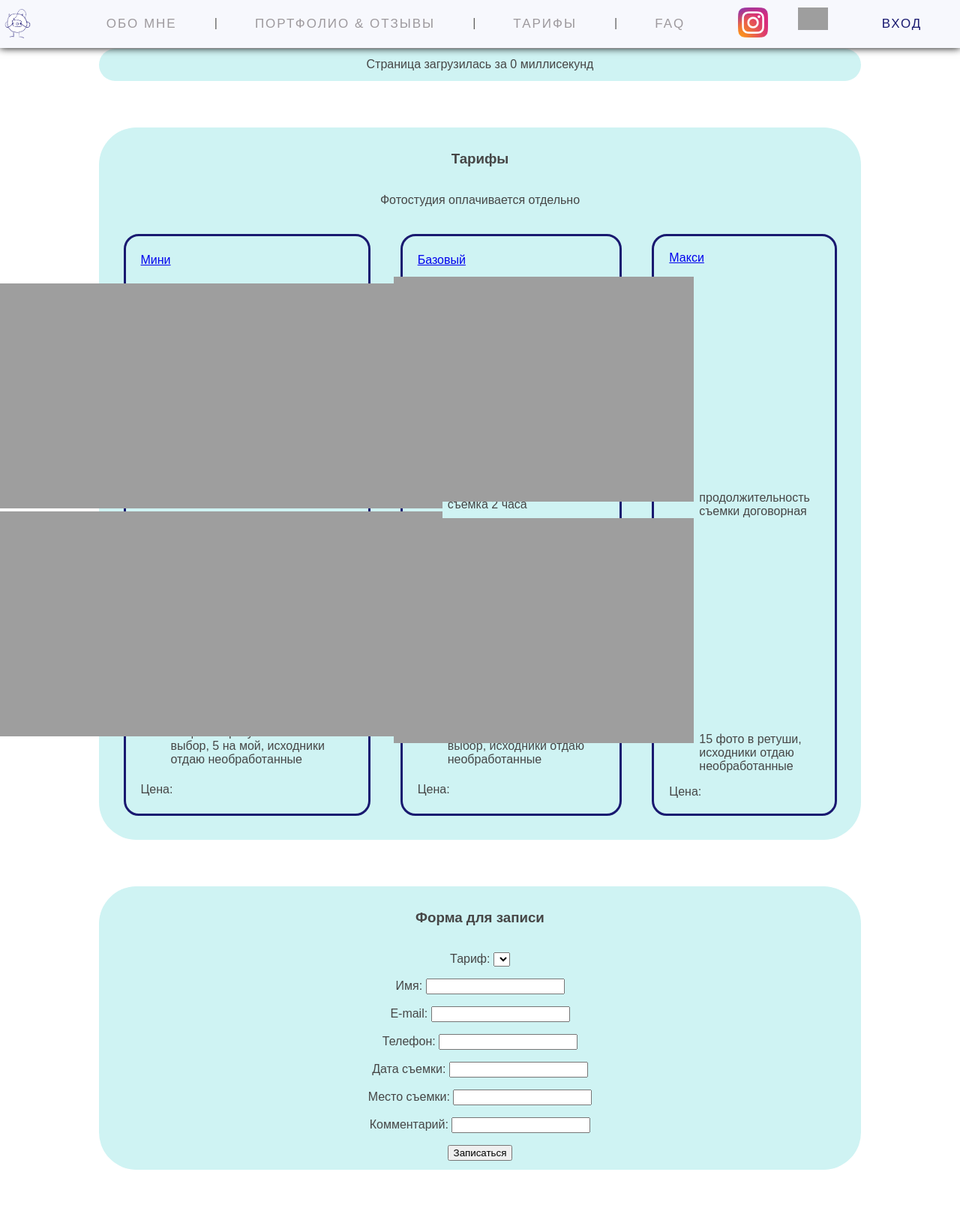
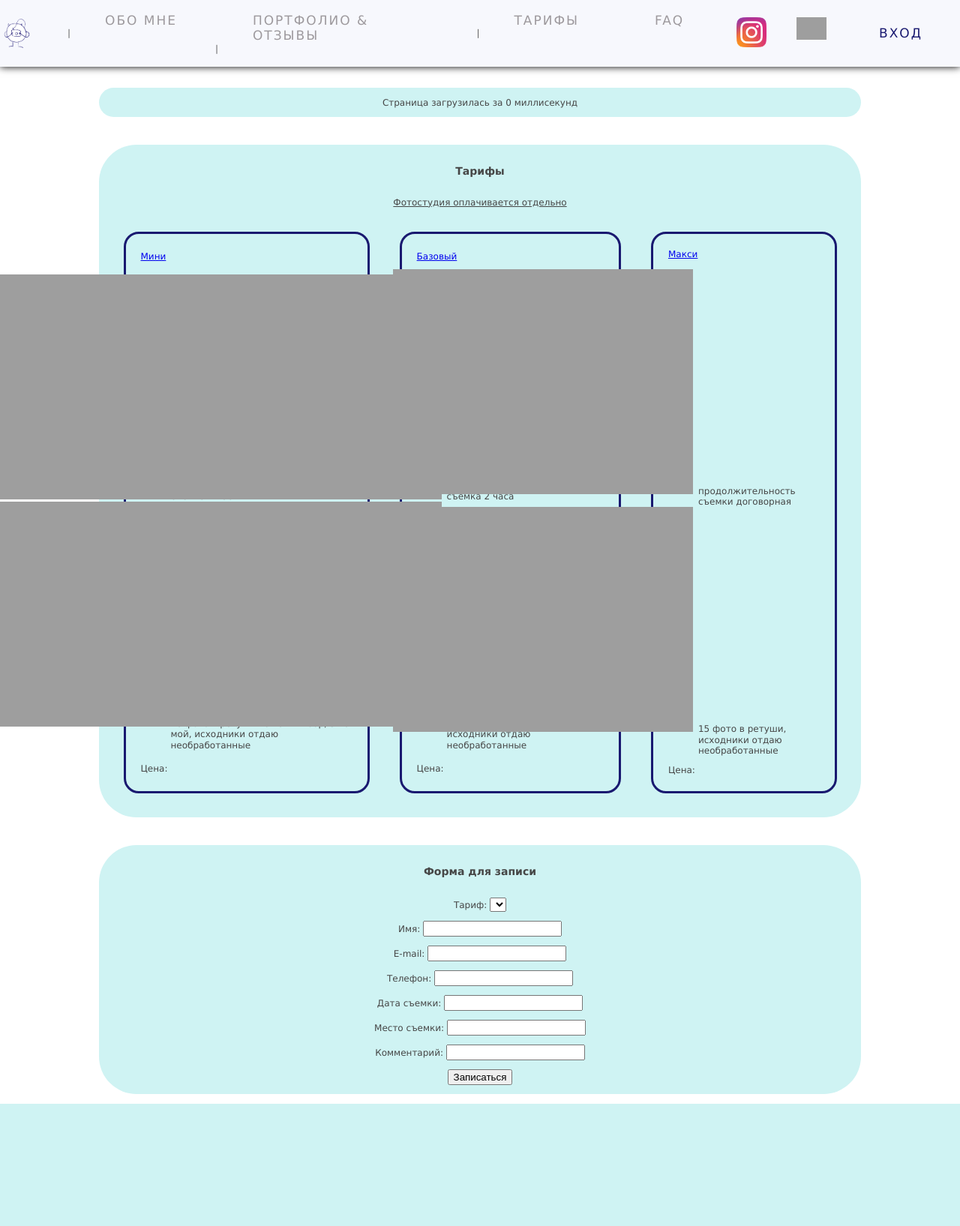
Before and after one commit to sad-bkt/portfolio-2, a Django app: page /tariffs in a window 1280 px wide. Shown: the whole page at 75% size. After the commit the page ends 1472 px from the top, so only its background shows below. Run offline with Django 3.2, Linux system fonts and the light colour scheme; lists and menus that the app fills with data are empty; grey boxes are pictures that could not be loaded.

Commit message:
end of 2 lab

```diff
--- a/main/static/CSS/style.css
+++ b/main/static/CSS/style.css
@@ -1,13 +1,16 @@
 body {
     background-color: white;
     color: #464646;
-    font-family: 'Ubuntu Condensed', sans-serif;
-    //font-size: 25px;
-    //line-height: 1.2;
+    //font-family: 'Fira Sans','Ubuntu Condensed', sans-serif;
+    font-size: 12px;
+    font-family: Verdana, Arial, Helvetica, sans-serif;
+    line-height: 1.2;
+    font-weight: normal;
+    white-space: normal;
 }
 
 main {
-    margin-top: 65px;
+    margin-top: 80px;
 }
 
 header {
@@ -140,7 +143,7 @@
 section {
     // margin: 100px 60px 20px;
     // padding: 20px;
-    margin-bottom: 5%;
+    margin-top: 3%;
     padding: 1%;
     width: 80%;
     display: flex;
@@ -205,6 +208,10 @@
     list-style-position: outside;
 }
 
+.tariffs__text {
+    text-decoration: underline;
+}
+
 .registration-form {
     display: flex;
     text-align: center;
@@ -228,6 +235,10 @@
 .FAQ table tr:nth-child(2n)
 {
     background: white;
+}
+
+.FAQ table caption {
+    font-style: italic;
 }
 
 .FAQ th, td {
--- a/main/templates/main/FAQ.html
+++ b/main/templates/main/FAQ.html
@@ -6,7 +6,7 @@
     <table>
        <caption>Вопросики</caption>
        <tr>
-        <th>Вопрос</th><th>Ответ</th>
+        <th>Вопросик</th><th>Ответик</th>
        </tr>
        <tr>
         <td>Как подобрать образ?</td><td>Открыть шкаф</td>
--- a/main/templates/main/tariffs.html
+++ b/main/templates/main/tariffs.html
@@ -4,7 +4,7 @@
 
 <section class="section-tariffs" id="tariffs">
     <h3>Тарифы</h3>
-    <p>Фотостудия оплачивается отдельно</p>
+    <p class="tariffs__text">Фотостудия оплачивается отдельно</p>
     <div class="tariffs">
         <div class="tariffs__tariff">
             <a href="{%  url 'registration-photoshoot' %}">Мини</a>
```
